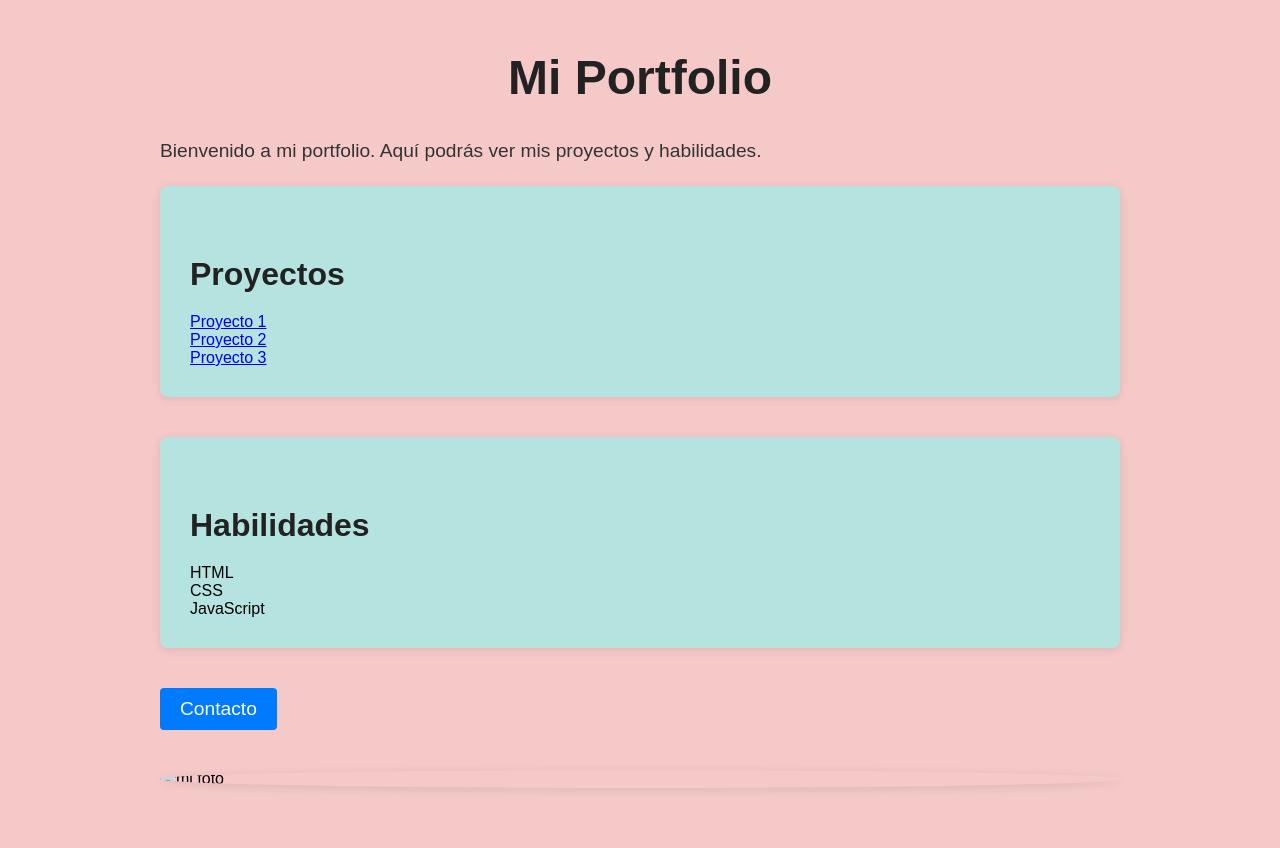
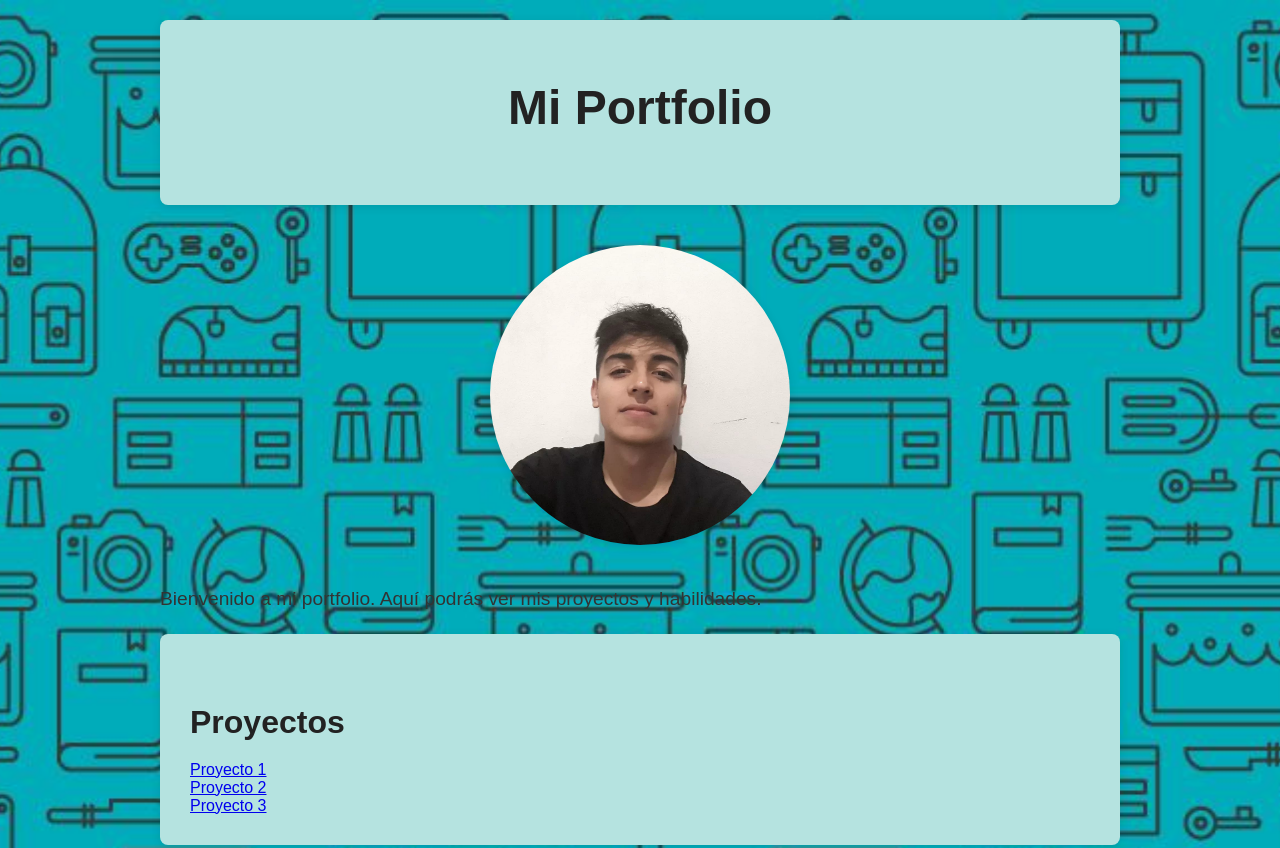
Before and after one commit to ATour02/Portfolio, a plain HTML site: page index.html in a window 1280 px wide. Shown: the top 848 px of the page. Drawn offline with Linux system fonts and the light colour scheme.

Commit message:
Redirección en -Contacto y cambio de background

```diff
--- a/assets/css/styles.css
+++ b/assets/css/styles.css
@@ -3,6 +3,10 @@ body {
     margin: 0;
     padding: 0;
     background-color: #f6c9c9;
+    background-image: url(../../public/background.jpg);
+    background-repeat: no-repeat;
+    background-size: cover;
+    background-position: center;
   }
   .container {
     max-width: 960px;
@@ -47,7 +51,7 @@ p {
     display: block;
     margin: 40px auto;
     max-width: 100%;
-    height: auto;
+    height: 300px;
     border-radius: 50%;
     box-shadow: 0px 2px 10px rgba(0, 0, 0, 0.1);
   }
--- a/index.html
+++ b/index.html
@@ -7,7 +7,10 @@
   </head>
   <body>
     <body class="container">
+        <section class="section">
     <h1>Mi Portfolio</h1>
+        </section>
+    <img src="../Portfolio/public/fotoPerfil.jpeg" alt="mi foto">
     <p>Bienvenido a mi portfolio. Aquí podrás ver mis proyectos y habilidades.</p>
     <section class="section">
         <h2>Proyectos</h2>
@@ -26,7 +29,7 @@
           <li>JavaScript</li>
         </ul>
       </section>
-      <a href="#" class="btn">Contacto</a>
-    <img src="foto.jpg" alt="mi foto">
+      <a href="https://www.instagram.com/agustin.tour/?next=%2F" class="btn">Contacto</a>
+
   </body>
 </html>
```
Also changed, not shown: public/background.jpg (added), public/fotoPerfil.jpeg (added).
